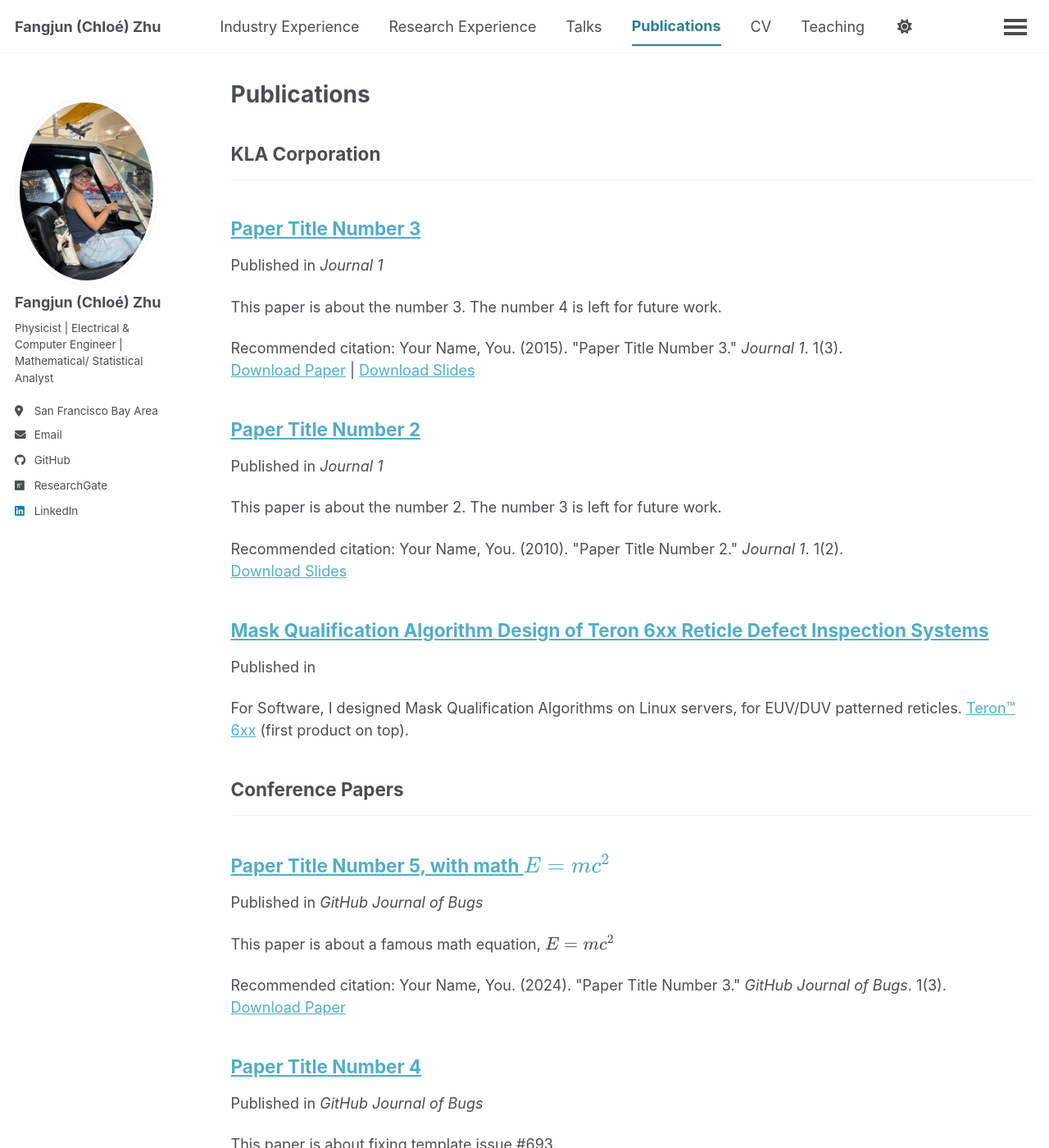
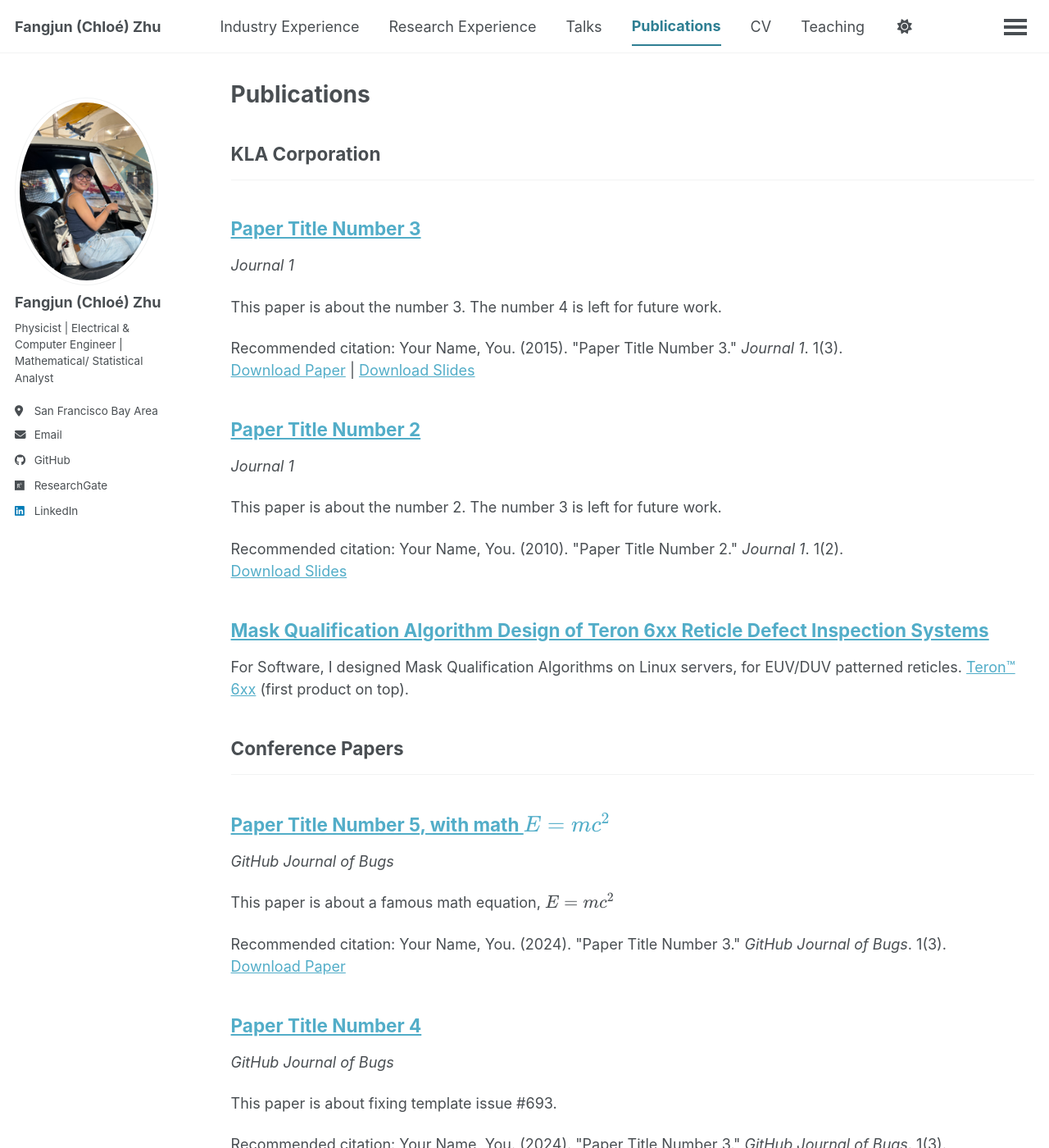
Before and after one commit to ChloeZhu1/ChloeZhu1.github.io, a Jekyll site: the page built from _pages/publications.html, in a window 1280 px wide and 1400 px high. Shown: the whole window at 82% size. Built offline with Jekyll 4.4.1, drawn with Linux system fonts in a browser that asks for light colours; a script bundle is joined from its source files by our own code; library files that are not in the unit come from our copies; a file with an impossible date is left out.

Commit message:
Update archive-single.html

```diff
--- a/_includes/archive-single.html
+++ b/_includes/archive-single.html
@@ -41,7 +41,9 @@
         {% if post.collection == 'teaching' %}
           <p> {{ post.type }}, <i>{{ post.venue }}</i>, {{ post.date | default: "1900-01-01" | date: "%Y" }} </p>
         {% elsif post.collection == 'publications' %}
-          <p>Published in <i>{{ post.venue }}</i></p>
+          {% if post.venue %}
+            <p><i>{{ post.venue }}</i></p>
+          {% endif %}
         {% elsif post.date %}
          <p class="page__date"><strong><i class="fa fa-fw fa-calendar" aria-hidden="true"></i> {{ site.data.ui-text[site.locale].date_label | default: "Published:" }}</strong> <time datetime="{{ post.date | default: "1900-01-01" | date_to_xmlschema }}">{{ post.date | default: "1900-01-01" | date: "%B %d, %Y" }}</time></p>
         {% endif %}
```
